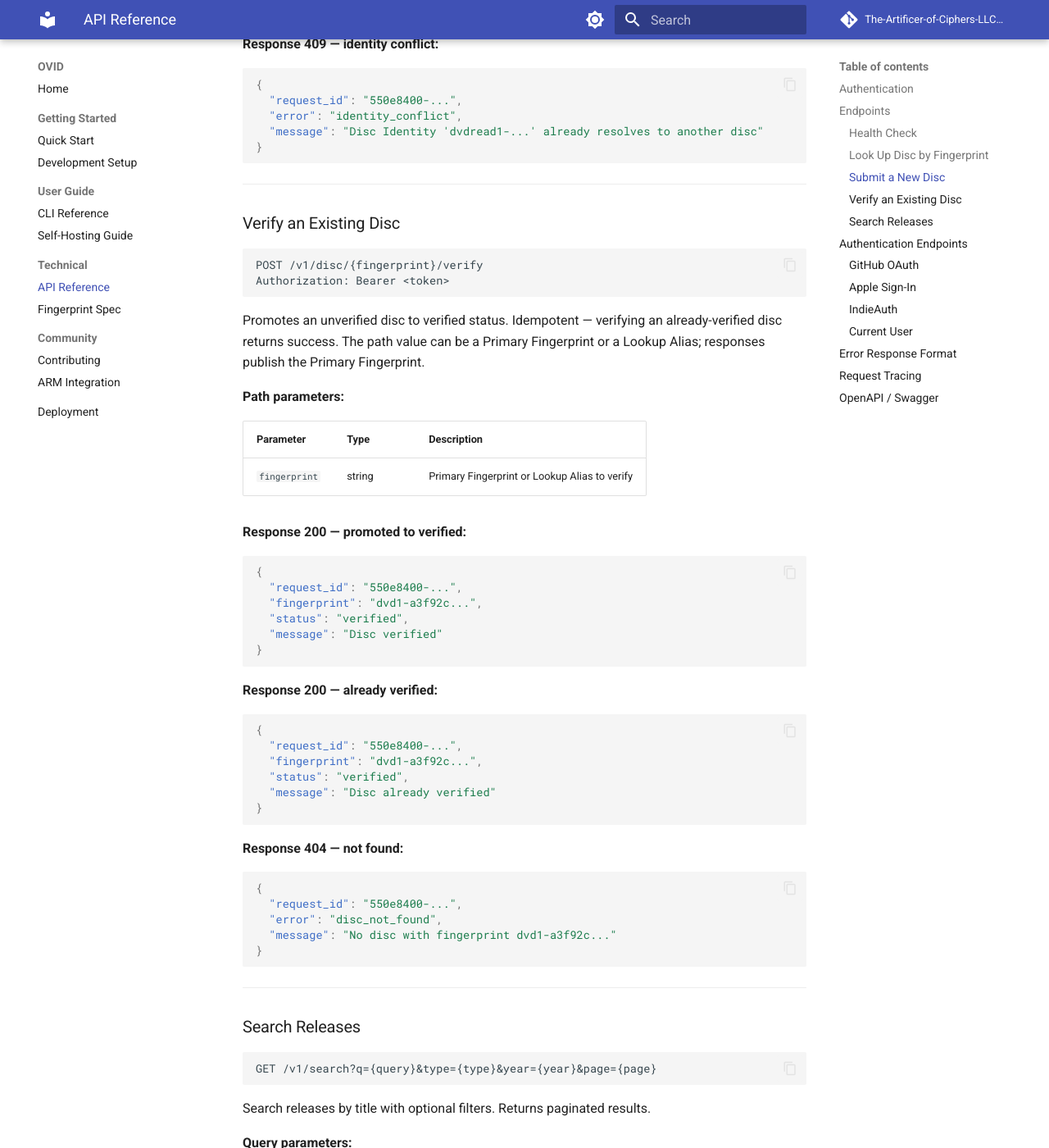
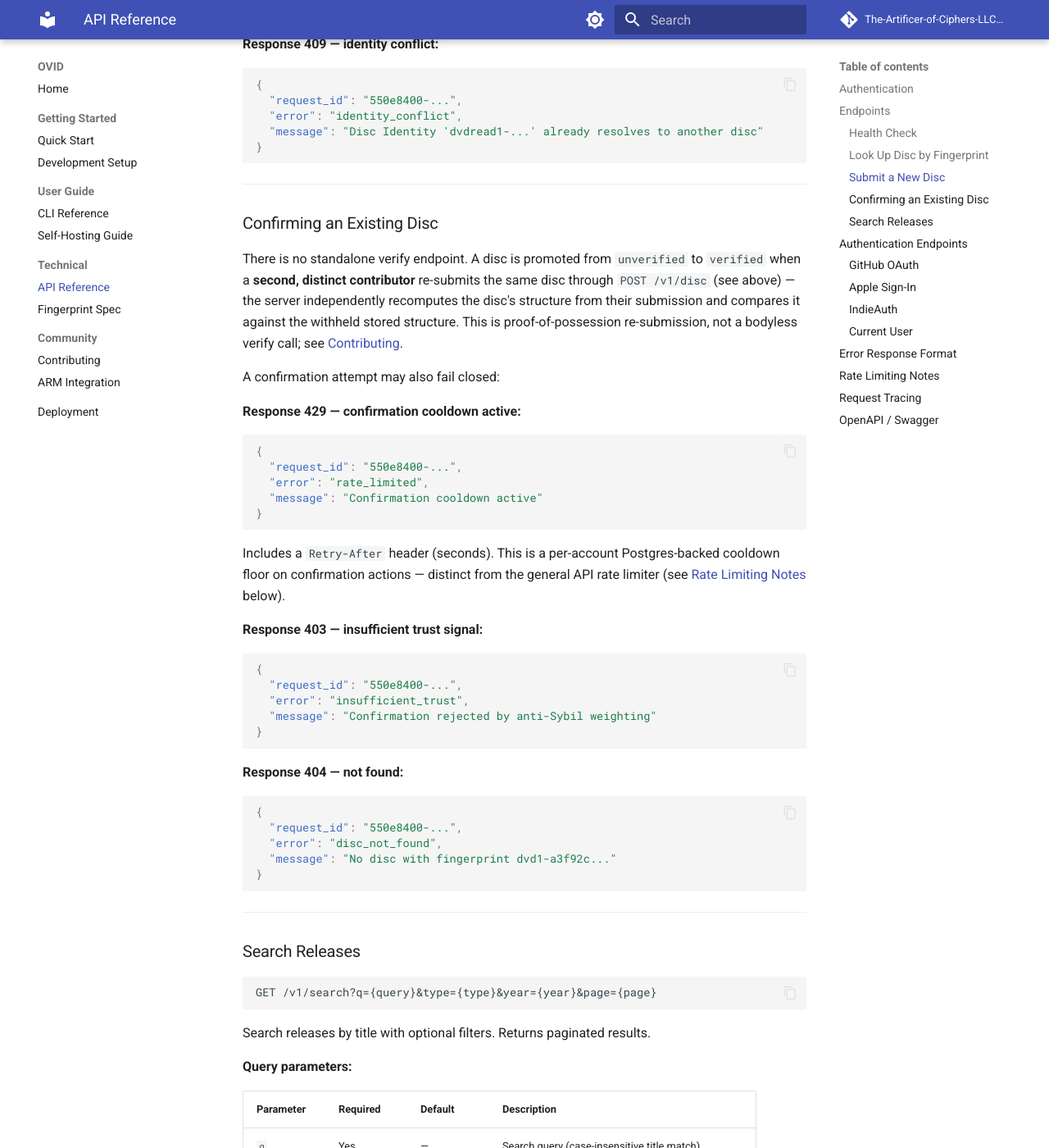
Before and after one commit to The-Artificer-of-Ciphers-LLC/OVID, an MkDocs documentation site: the page built from docs/api-reference.md, in a window 1280 px wide and 1400 px high, scrolled down 4547 px. Shown: the whole window at 82% size. Built offline with MkDocs 1.6.1 and Material for MkDocs 9.7.7, drawn with Linux system fonts in a browser that asks for light colours; comment, search, counter and statistics services are not loaded; some of the changed text lies outside the part shown.

Commit message:
docs(02-05): remove retired /verify endpoint, reframe confirmation as re-submission
- Remove POST /v1/disc/{fingerprint}/verify from api-reference.md, docker-quickstart.md, OVID-technical-spec.md
- Document the confirmation path (POST /v1/disc re-submission), its 429/403 gate responses, and a rate-limiting notes section distinguishing the confirmation cooldown from the general API limiter
- Reframe contributing.md's stale 'ovid verify' example as ovid submit re-submission by a distinct contributor
- Leave the disc_edits.edit_type='verify' audit-log comment untouched

````diff
--- a/docs/api-reference.md
+++ b/docs/api-reference.md
@@ -229,40 +229,38 @@ Creates a new disc entry with release metadata, titles, and tracks in a single t
 
 ---
 
-### Verify an Existing Disc
+### Confirming an Existing Disc
 
-```
-POST /v1/disc/{fingerprint}/verify
-Authorization: Bearer <token>
-```
+There is no standalone verify endpoint. A disc is promoted from `unverified` to
+`verified` when a **second, distinct contributor** re-submits the same disc
+through `POST /v1/disc` (see above) — the server independently recomputes the
+disc's structure from their submission and compares it against the withheld
+stored structure. This is proof-of-possession re-submission, not a bodyless
+verify call; see [Contributing](contributing.md#2-confirm-existing-discs).
 
-Promotes an unverified disc to verified status. Idempotent — verifying an already-verified disc returns success. The path value can be a Primary Fingerprint or a Lookup Alias; responses publish the Primary Fingerprint.
+A confirmation attempt may also fail closed:
 
-**Path parameters:**
-
-| Parameter | Type | Description |
-|-----------|------|-------------|
-| `fingerprint` | string | Primary Fingerprint or Lookup Alias to verify |
-
-**Response 200 — promoted to verified:**
+**Response 429 — confirmation cooldown active:**
 
 ```json
 {
   "request_id": "550e8400-...",
-  "fingerprint": "dvd1-a3f92c...",
-  "status": "verified",
-  "message": "Disc verified"
+  "error": "rate_limited",
+  "message": "Confirmation cooldown active"
 }
 ```
 
-**Response 200 — already verified:**
+Includes a `Retry-After` header (seconds). This is a per-account Postgres-backed
+cooldown floor on confirmation actions — distinct from the general API rate
+limiter (see [Rate Limiting Notes](#rate-limiting-notes) below).
+
+**Response 403 — insufficient trust signal:**
 
 ```json
 {
   "request_id": "550e8400-...",
-  "fingerprint": "dvd1-a3f92c...",
-  "status": "verified",
-  "message": "Disc already verified"
+  "error": "insufficient_trust",
+  "message": "Confirmation rejected by anti-Sybil weighting"
 }
 ```
 
@@ -403,6 +401,22 @@ All error responses use a consistent shape:
 
 ---
 
+## Rate Limiting Notes
+
+OVID has two independent throttling mechanisms — they are not redundant and
+serve different purposes:
+
+- **Confirmation cooldown** (this endpoint, `POST /v1/disc` re-submission
+  path) — a permanent, Postgres-backed, per-account cap on confirmation
+  actions. It is part of the anti-Sybil trust model, not general API-abuse
+  protection, and holds regardless of how many gunicorn workers are running.
+- **General API rate limiter** — a separate `slowapi`-based limiter across all
+  endpoints, backed by Redis in multi-worker deployments (see
+  [privacy policy](privacy.md#confirmation-cooldown-vs-general-api-rate-limiting)
+  for the full note).
+
+---
+
 ## Request Tracing
 
 Every response includes an `X-Request-ID` header containing a UUID v4. Include this in bug reports for server-side log correlation.
````
Also changed, not shown: docs/OVID-technical-spec.md (+14 -6 lines), docs/contributing.md (+14 -4 lines), docs/docker-quickstart.md (+6 -2 lines).
